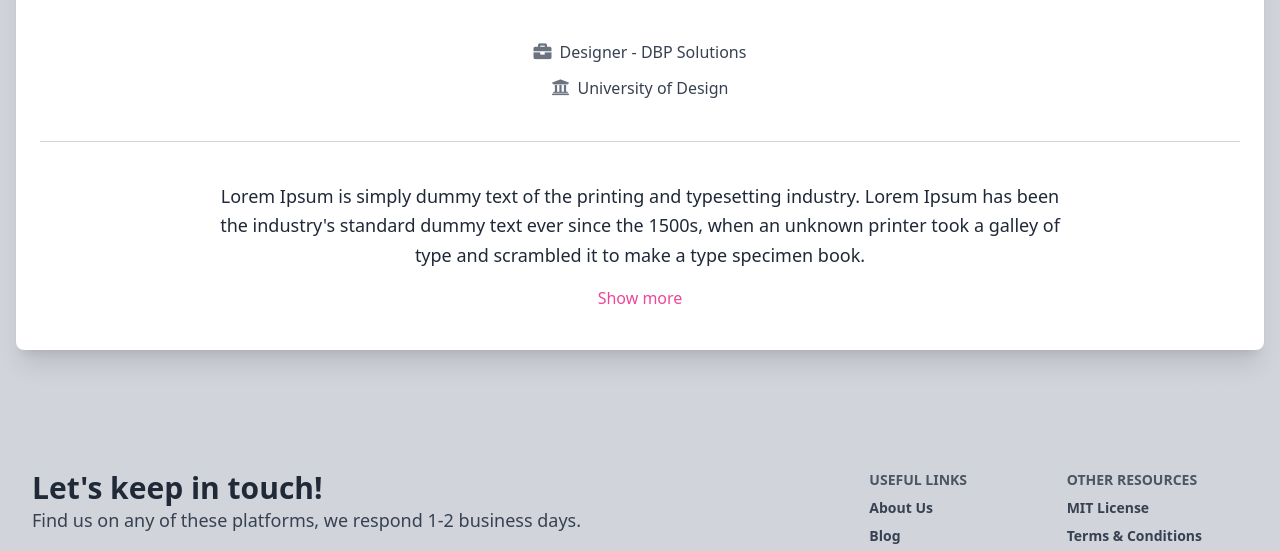
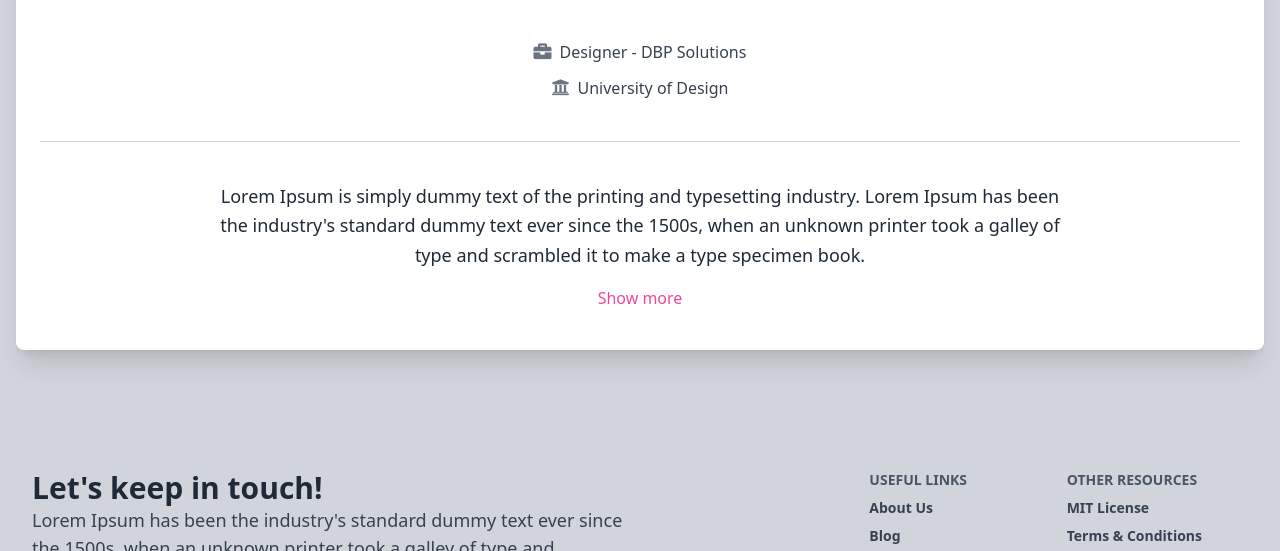
Before and after one commit to matiasJimenez/Git-challenge-Part-1-v2, a plain HTML site: page index.html in a window 1280 px wide. Shown: the part 557-1108 px from the top of the page. Drawn offline with nearby package versions, Linux system fonts and the light colour scheme.

Commit message:
update footer text

```diff
--- a/index.html
+++ b/index.html
@@ -223,7 +223,7 @@
           <div class="w-full px-4 lg:w-6/12">
             <h4 class="text-3xl font-semibold">Let's keep in touch!</h4>
             <h5 class="mt-0 mb-2 text-lg text-gray-700">
-              Find us on any of these platforms, we respond 1-2 business days.
+              Lorem Ipsum has been the industry's standard dummy text ever since the 1500s, when an unknown printer took a galley of type and scrambled it to make a type specimen book.
             </h5>
             <div class="mt-6">
               <button
```
